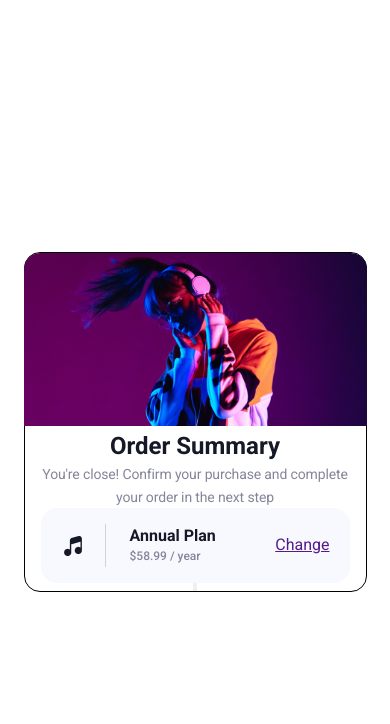
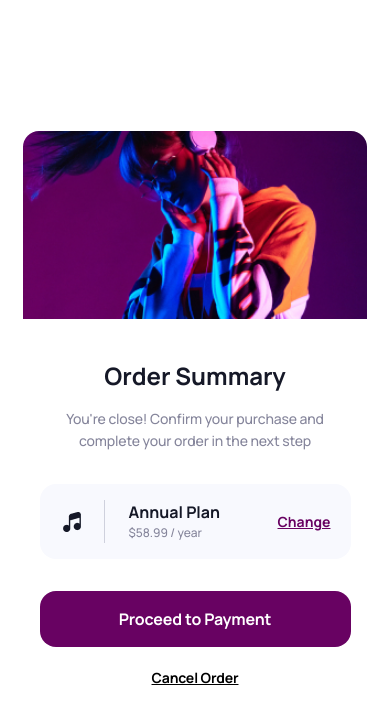
Before and after one commit to Ser33k/order-summary, a website built with Vite: page index.html in a window 390 px wide. Built offline with nearby package versions, Linux system fonts and the light colour scheme.

```diff
--- a/index.html
+++ b/index.html
@@ -14,7 +14,7 @@
   <div class="home-page">
     <div class="card">
       <div class="card__image-container">
-        <img class="card__image" src="./public/images/image.jpg" alt="music-listening">
+        <!-- <img class="card__image" src="./public/images/image.jpg" alt="music-listening"> -->
       </div>
       <h3 class="card__title">Order Summary</h3>
       <p class="card__description">You're close! Confirm your purchase and complete your order in the next step</p>
@@ -26,9 +26,10 @@
           <h5 class="details__title">Annual Plan</h5>
           <p class="details__price">$58.99 / year</p>
         </div>
-        <a href="" class="details__link">Change</a>
+        <a href="#" class="details__link">Change</a>
       </div>
-      <button class="card__confirm-button"></button><button class="card__cancel-button"></button>
+      <button class="card__confirm-button">Proceed to Payment</button>
+      <a href="#" class="card__cancel-link">Cancel Order</a>
     </div>
   </div>
 
--- a/src/global-styles/styles/fonts.scss
+++ b/src/global-styles/styles/fonts.scss
@@ -1,4 +1,5 @@
 /// Main Fonts File
 /// Here we import all the fonts files we need for our project.
 
-@import url('https://fonts.googleapis.com/css2?family=Roboto:ital,wght@0,100;0,300;0,400;0,500;0,700;0,900;1,100;1,300;1,400;1,500;1,700;1,900&display=swap');
+@import url("https://fonts.googleapis.com/css2?family=Roboto:ital,wght@0,100;0,300;0,400;0,500;0,700;0,900;1,100;1,300;1,400;1,500;1,700;1,900&display=swap");
+@import url("https://fonts.googleapis.com/css2?family=Manrope:wght@400;500;700&display=swap");
--- a/src/pages/home-page/styles/home-page.scss
+++ b/src/pages/home-page/styles/home-page.scss
@@ -13,32 +13,42 @@
     border-radius: 16px;
     display: flex;
     flex-direction: column;
-    // justify-content: ;
     align-items: center;
-    border: 1px solid black;
 
-    padding: 0 16px;
+    padding: 0 16px 24px 16px;
     &__image-container {
-      .card__image {
-        width: 343px;
-        border-radius: 16px 16px 0 0;
-      }
+      background-image: url("/public/images/image.jpg");
+      background-repeat: no-repeat;
+      background-position: 50% 15%;
+      background-attachment: fixed;
+      // background-color: purple;
+      background-size: 130%;
+      width: 344px;
+      height: 188px;
+      border-radius: 16px 16px 0 0;
+      background-origin: content-box;
+      // .card__image {
+      //   width: 343px;
+      //   border-radius: 16px 16px 0 0;
+      // }
     }
 
     &__title {
       font-size: 1.5rem;
       line-height: 33px;
       color: #151827;
+      margin-top: 40px;
     }
 
     &__description {
       text-align: center;
       font-size: 0.875rem;
-      font-weight: 400;
+      font-weight: 500;
       font-style: normal;
       line-height: 22.4px;
       letter-spacing: -0.01em;
       color: #85859b;
+      margin-top: 16px;
     }
 
     &__details {
@@ -49,6 +59,8 @@
       background-color: #f8f9fe;
       border-radius: 16px;
       width: 100%;
+
+      margin-top: 32px;
 
       .details__icon {
         // flex: 1;
@@ -68,6 +80,7 @@
         .details__title {
           font-size: 1rem;
           line-height: 22px;
+          font-weight: 700;
         }
 
         .details__price {
@@ -80,7 +93,44 @@
 
       .details__link {
         margin-left: auto;
+        color: #680262;
+        font-weight: 700;
+        font-size: 0.875rem;
+        line-height: 22px;
       }
+    }
+
+    &__confirm-button {
+      font-size: 1rem;
+      font-weight: 700;
+      line-height: 26px;
+      width: 100%;
+      letter-spacing: -0.01em;
+
+      padding: 15px 79px;
+      background-color: #680262;
+
+      color: #fff;
+      border: none;
+
+      border-radius: 16px;
+      transition: background-color 0.3s;
+      margin-top: 32px;
+
+      &:hover {
+        background-color: #490245;
+      }
+    }
+
+    &__cancel-link {
+      font-size: 0.875rem;
+      font-weight: 700;
+      line-height: 22px;
+
+      margin-top: 20px;
+      color: #000;
+
+      letter-spacing: -0.01em;
     }
   }
 }
```
